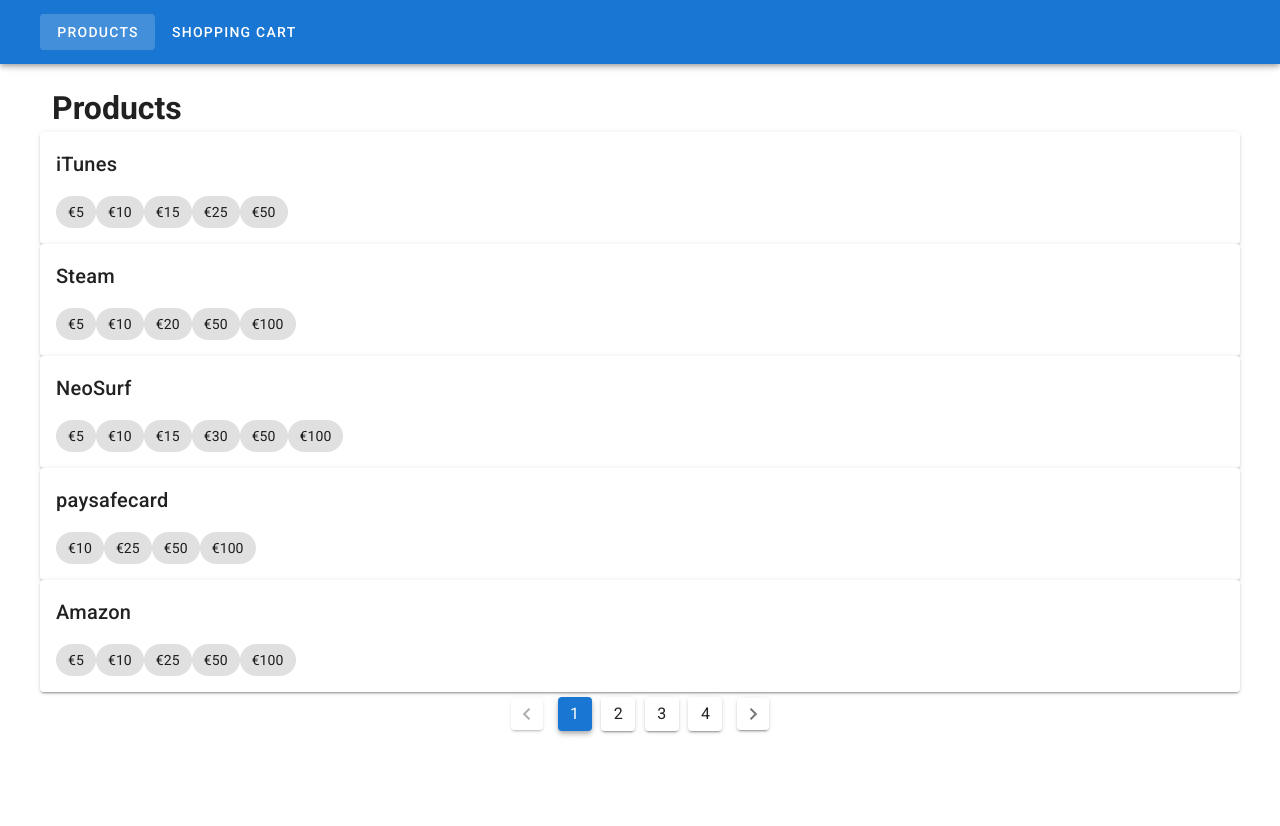
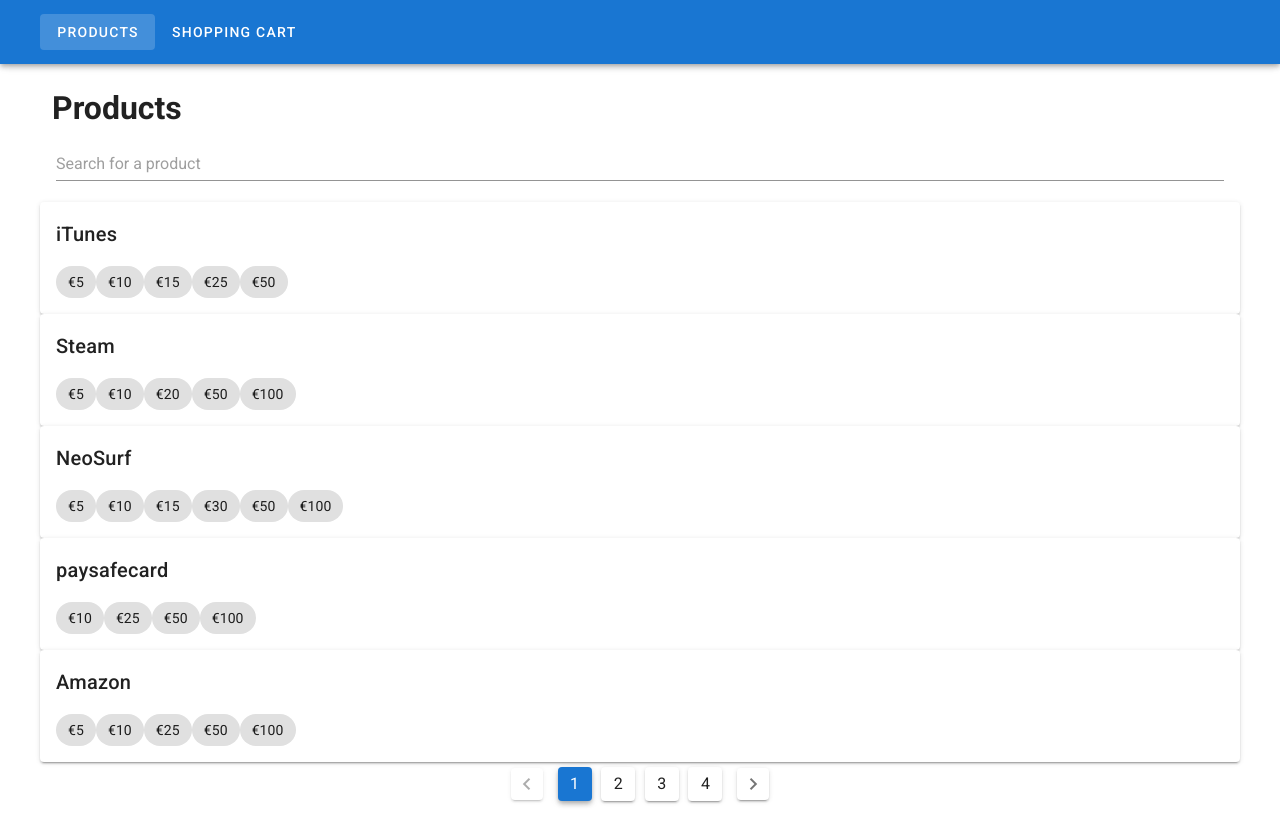
Before and after one commit to Martijndewin/vue-app-martijn-de-win, a Vue app: page / in a window 1280 px wide. Before the commit the page ends 800 px from the top, so only its background shows below. Built offline with nearby package versions, Linux system fonts and the light colour scheme; data requests are answered from the project's data file.

Commit message:
feat(): add product search - add ui for search - update request with search query #TIME UP

```diff
--- a/src/views/Home.vue
+++ b/src/views/Home.vue
@@ -1,6 +1,12 @@
 <template>
   <div class="home">
     <h1 class="pl-3">Products</h1>
+    <v-text-field
+      placeholder="Search for a product"
+      v-model="productSearchString"
+      @input="searchProducts(productSearchString)"
+      class="product-search mx-4"
+    />
     <ProductBrandCardVue
       v-for="product in products"
       :key="product.slug"
@@ -31,6 +37,7 @@
   },
   data() {
     return {
+      productSearchString: "",
       pagination: {
         page: 1,
         total: 0,
@@ -68,6 +75,25 @@
         }
       });
       this.$store.commit("updateProducts", res.data);
+    },
+    async searchProducts(productSearchString) {
+      try {
+        const res = await axios.get(
+          `${baseUrl}?name_like=${productSearchString}`,
+          {
+            params: {
+              _limit: this.pagination.perPage,
+              _page: this.pagination.page
+            }
+          }
+        );
+        // total count products:
+        this.pagination.total = res.headers["x-total-count"];
+
+        store.commit("updateProducts", res.data);
+      } catch (er) {
+        console.log(er);
+      }
     }
   }
 };
```
